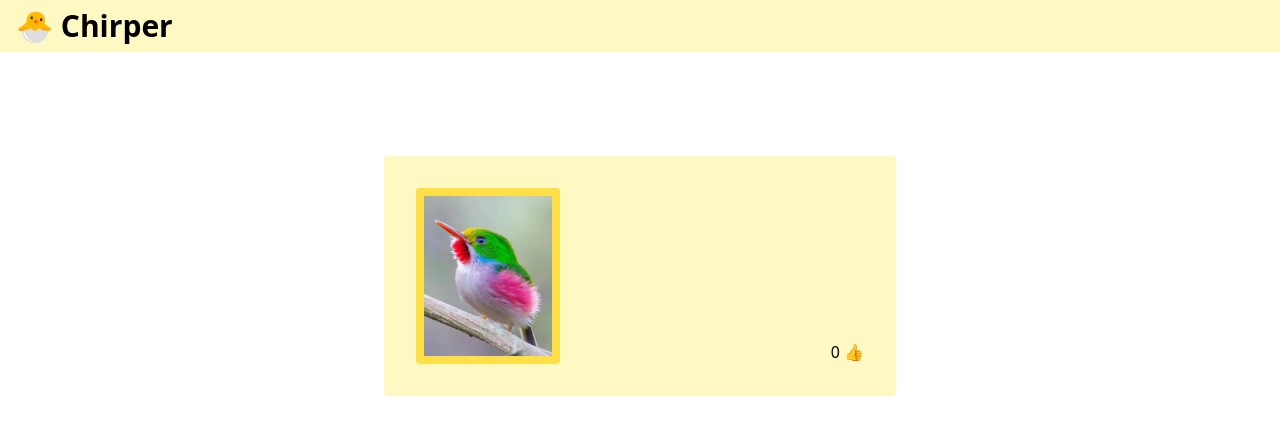
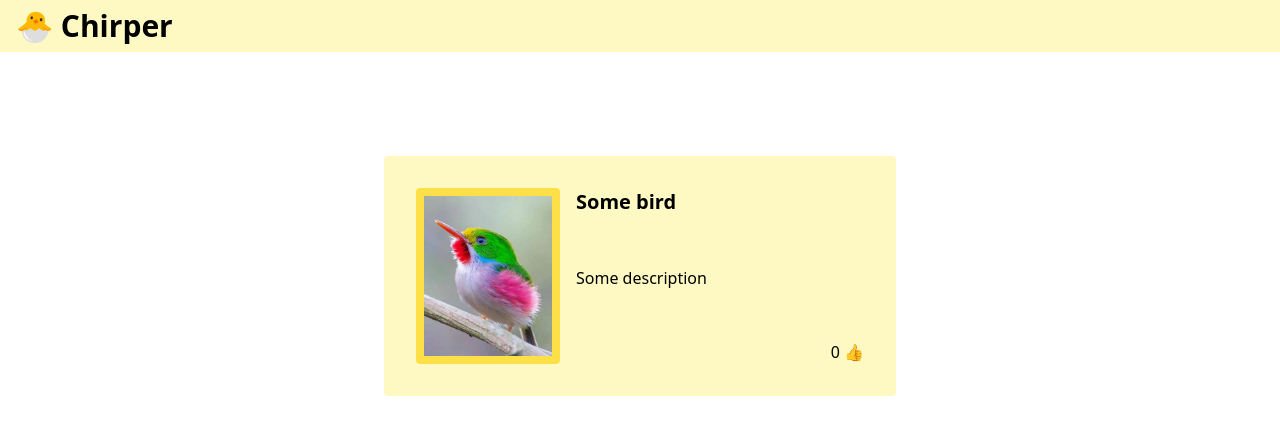
Before and after one commit to banushi-a/f24-frontend-workshop, a React (Vite) app: page / in a window 1280 px wide. Shown: the top 434 px of the page. Built offline with nearby package versions, Linux system fonts and the light colour scheme.

Commit message:
fix: spelling for birdPreview, and birdPreview being passed title and description

```diff
--- a/src/App.tsx
+++ b/src/App.tsx
@@ -9,7 +9,7 @@ const App = () => {
       API which returns some JSON data that we can then parse and use in
       our apps.
   */
-      const posts = [<BirdPreview imageSrc={Bird1} />];
+      const posts = [<BirdPreview title= "Some bird" description= "Some description" imageSrc={Bird1} />];
       const header = <Header title="🐣 Chirper" />;
       return (
         <>
--- a/src/components/BirdPreview.tsx
+++ b/src/components/BirdPreview.tsx
@@ -1,12 +1,12 @@
 type BirdPreviewProps = {
   title: string;
-  desription: string;
+  description: string;
   imageSrc: string;
 };
 
 const BirdPreview = ({
   title,
-  desription,
+  description,
   imageSrc,
 }: BirdPreviewProps): JSX.Element => {
   return (
@@ -20,7 +20,7 @@ const BirdPreview = ({
       />
       <div className="ml-4 w-72 flex flex-col justify-between">
         <h2 className="text-xl font-bold">{title}</h2>
-        <p>{desription}</p>
+        <p>{description}</p>
         <div className="text-right">
           <button>0 👍</button> {/* TODO */}
         </div>
```
